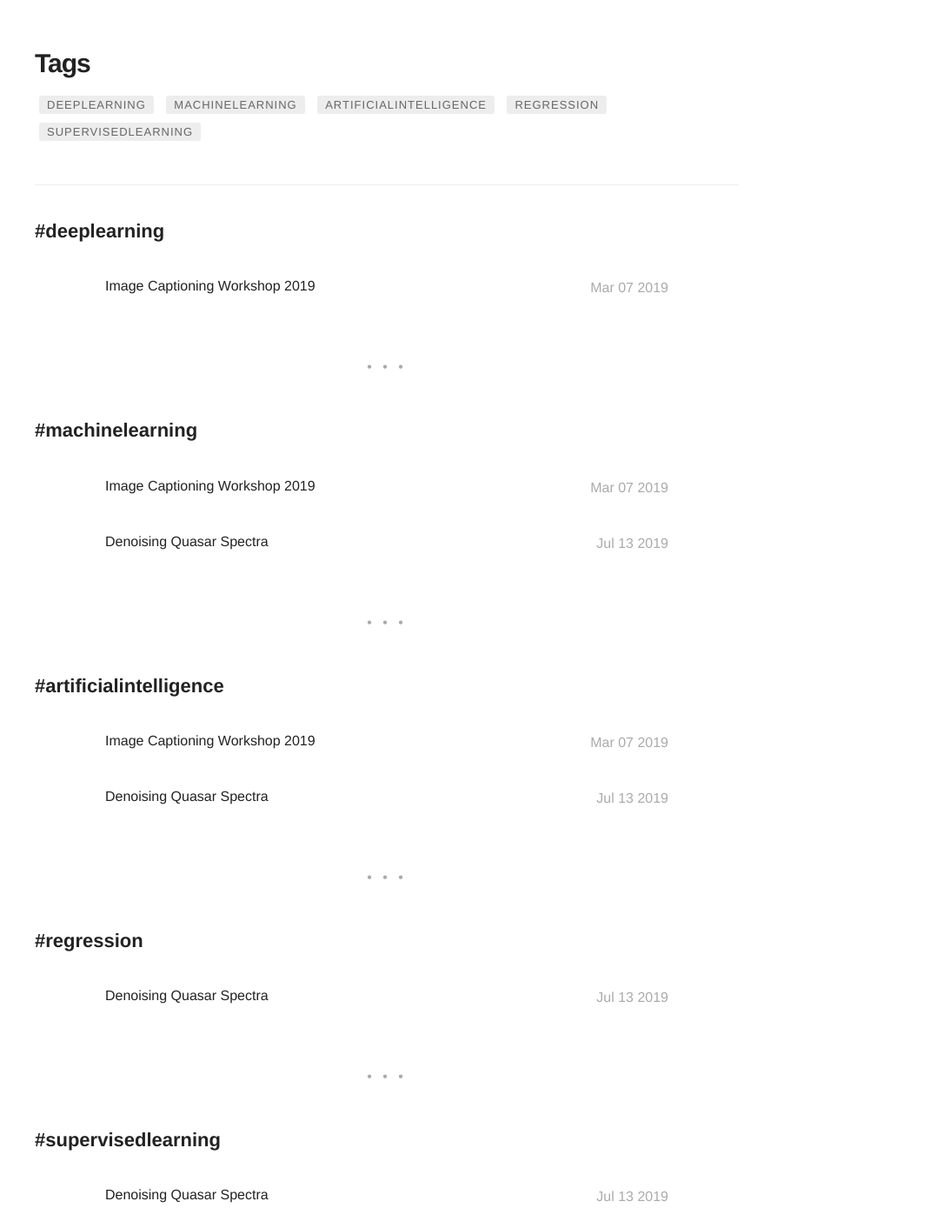
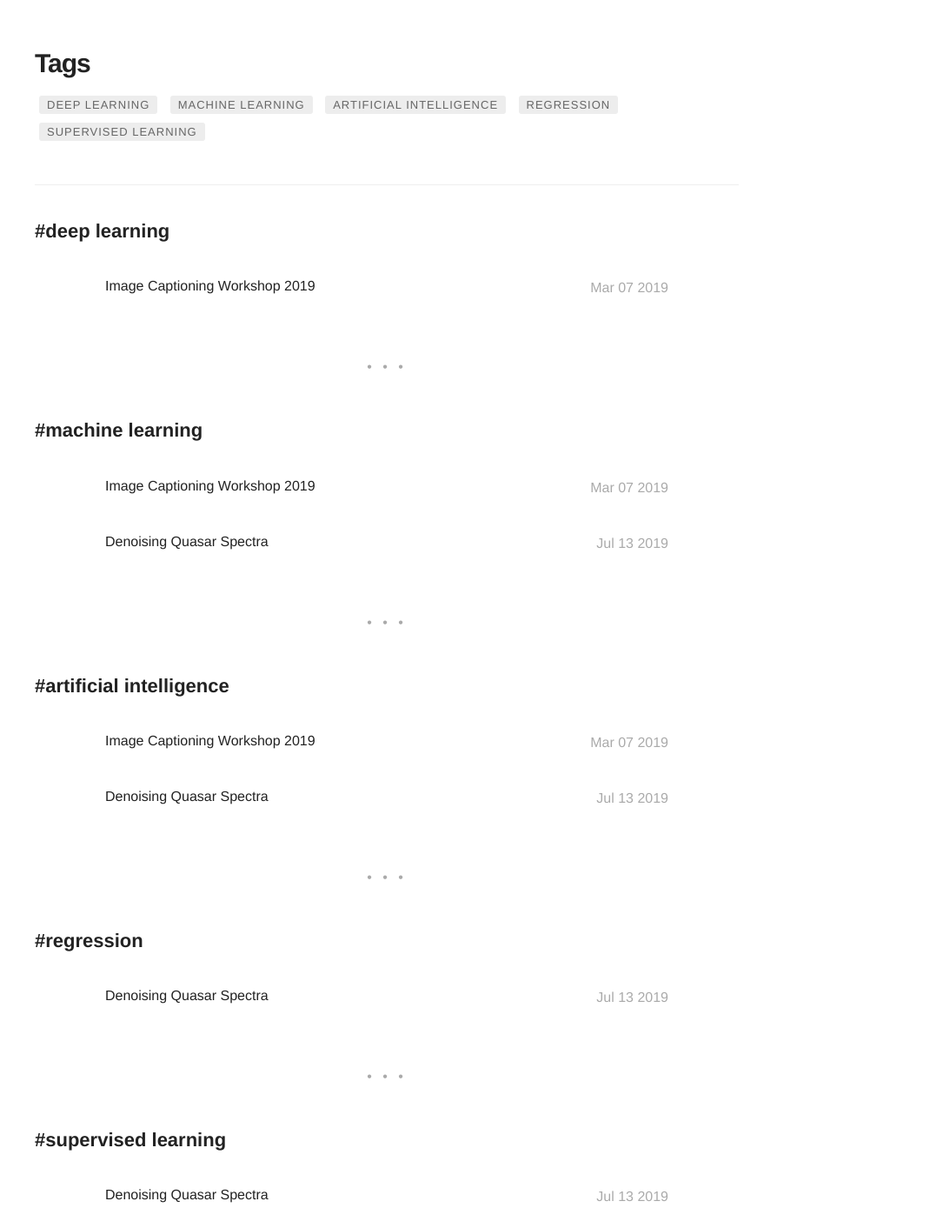
Before and after one commit to kaushkay/kaushkay.github.io, a Jekyll site: the page built from tags.html, in a window 1280 px wide. Shown: the part 481-1893 px from the top of the page at 87% size, without its empty margins (195-1280 px from the left). Built offline with Jekyll 4.4.1, drawn with Linux system fonts in a browser that asks for light colours.

```diff
--- a/_posts/2019-03-7-Image_Captioning_Workshop 2019.markdown
+++ b/_posts/2019-03-7-Image_Captioning_Workshop 2019.markdown
@@ -2,7 +2,7 @@
 title: "Image Captioning Workshop 2019"
 layout: post
 date: 2019-03-07 18:00
-tag: [deeplearning, machinelearning, artificialintelligence]
+tag: [deep learning, machine learning, artificial intelligence]
 # image: /assets/images/icw_2019/DA.png
 headerImage: false
 #projects: false
--- a/_posts/2019-07-13-Regression-for-denoising-quasar-spectra.markdown
+++ b/_posts/2019-07-13-Regression-for-denoising-quasar-spectra.markdown
@@ -2,7 +2,7 @@
 title: "Denoising Quasar Spectra"
 layout: post
 date: 2019-07-13 11:10
-tag: [machinelearning, regression, supervisedlearning, artificialintelligence]
+tag: [machine learning, regression, supervised learning, artificial intelligence]
 #image: https://koppl.in/indigo/assets/images/jekyll-logo-light-solid.png
 headerImage: false
 projects: true
@@ -13,7 +13,7 @@ author: kaushkay
 externalLink: false
 ---
 
-![Quasar](/assets/images/projects/reg_for_quasar_spectra/quasar_2.jpg)
+![Quasar](/assets/images/projects/reg_for_quasar_spectra/quasar_2.png)
 
 Example of project - Indigo Minimalist Jekyll Template - [Demo](http://sergiokopplin.github.io/indigo/). This is a simple and minimalist template for Jekyll for those who likes to eat noodles.
 
```
